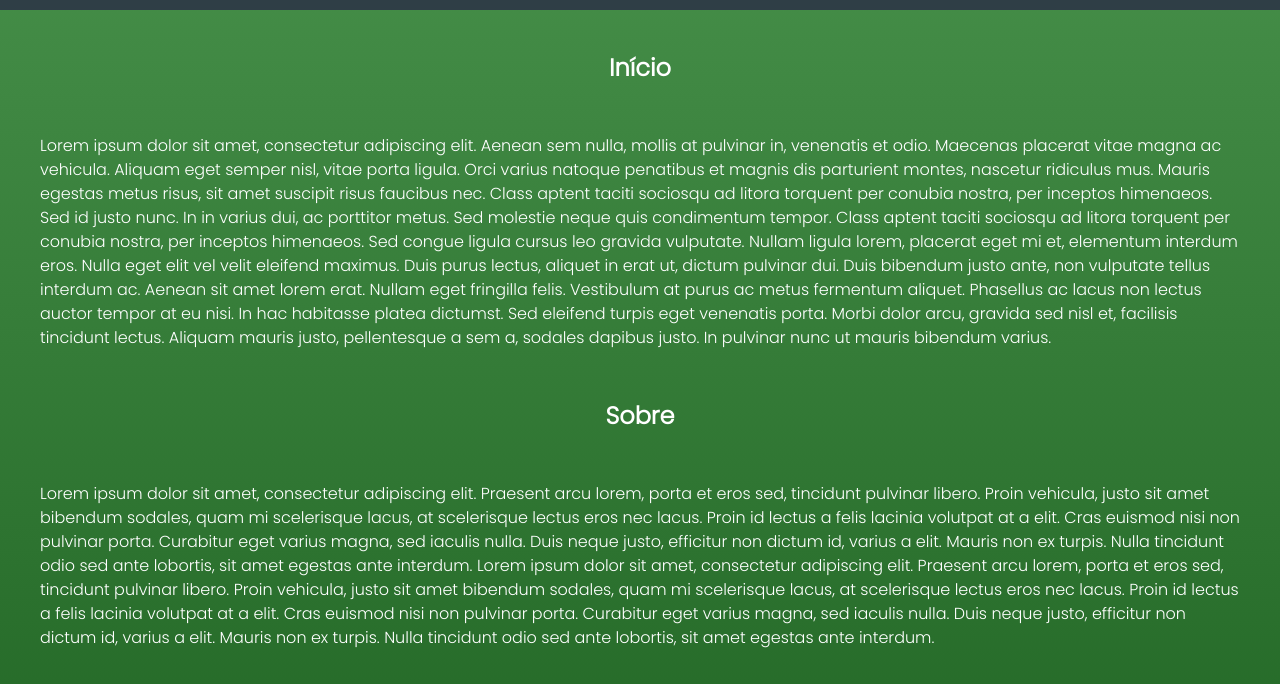
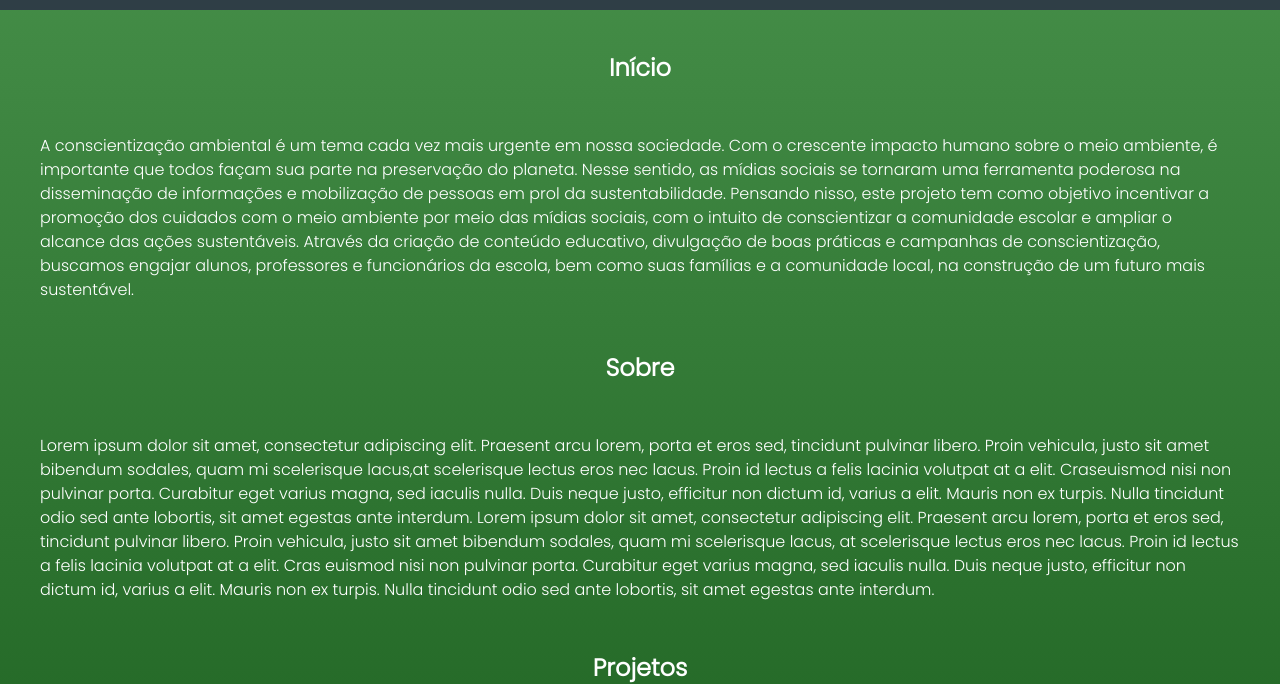
Before and after one commit to Taijuu/projectMA, a plain HTML site: page index.html in a window 1280 px wide. Shown: the part 119-803 px from the top of the page. Drawn offline with Linux system fonts and the light colour scheme.

Commit message:
Add files via upload

```diff
--- a/index.html
+++ b/index.html
@@ -28,23 +28,14 @@
     <main>
         <section>
             <h1 id="inicio">Início</h1>
-            <p>Lorem ipsum dolor sit amet, consectetur adipiscing elit. Aenean sem nulla, mollis at pulvinar in, venenatis et odio. Maecenas placerat vitae magna ac vehicula. Aliquam eget semper nisl, vitae porta ligula. Orci varius natoque penatibus et magnis dis parturient montes, nascetur ridiculus mus. Mauris egestas metus risus, sit amet suscipit risus faucibus nec. Class aptent taciti sociosqu ad litora torquent per conubia nostra, per inceptos himenaeos. Sed id justo nunc. In in varius dui, ac porttitor metus. Sed molestie neque quis condimentum tempor. Class aptent taciti sociosqu ad litora torquent per conubia nostra, per inceptos himenaeos. Sed congue ligula cursus leo gravida vulputate. Nullam ligula lorem, placerat eget mi et, elementum interdum eros. Nulla eget elit vel velit eleifend maximus. Duis purus lectus, aliquet in erat ut, dictum pulvinar dui.
-
-                Duis bibendum justo ante, non vulputate tellus interdum ac. Aenean sit amet lorem erat. Nullam eget fringilla felis. Vestibulum at purus ac metus fermentum aliquet. Phasellus ac lacus non lectus auctor tempor at eu nisi. In hac habitasse platea dictumst. Sed eleifend turpis eget venenatis porta. Morbi dolor arcu, gravida sed nisl et, facilisis tincidunt lectus. Aliquam mauris justo, pellentesque a sem a, sodales dapibus justo. In pulvinar nunc ut mauris bibendum varius.</p>
+            <p>A conscientização ambiental é um tema cada vez mais urgente em nossa sociedade. Com o crescente impacto humano sobre o meio ambiente, é importante que todos façam sua parte na preservação do planeta. Nesse sentido, as mídias sociais se tornaram uma ferramenta poderosa na disseminação de informações e mobilização de pessoas em prol da sustentabilidade. Pensando nisso, este projeto tem como objetivo incentivar a promoção dos cuidados com o meio ambiente por meio das mídias sociais, com o intuito de conscientizar a comunidade escolar e ampliar o alcance das ações sustentáveis. Através da criação de conteúdo educativo, divulgação de boas práticas e campanhas de conscientização, buscamos engajar alunos, professores e funcionários da escola, bem como suas famílias e a comunidade local, na construção de um futuro mais sustentável.
+            </p>
 
             <h1 id="sobre">Sobre</h1>
             <p>Lorem ipsum dolor sit amet, consectetur adipiscing elit. Praesent arcu lorem, porta et eros sed,
                 tincidunt pulvinar libero. Proin vehicula, justo sit amet bibendum sodales, quam mi scelerisque
-                lacus,
-                at scelerisque lectus eros nec lacus. Proin id lectus a felis lacinia volutpat at a elit. Cras
-                euismod
-                nisi non pulvinar porta. Curabitur eget varius magna, sed iaculis nulla. Duis neque justo, efficitur
-                non
-                dictum id, varius a elit. Mauris non ex turpis. Nulla tincidunt odio sed ante lobortis, sit amet
-                egestas
-                ante interdum.
-                Lorem ipsum dolor sit amet, consectetur adipiscing elit. Praesent arcu lorem, porta et eros sed,
-                tincidunt pulvinar libero. Proin vehicula, justo sit amet bibendum sodales, quam mi scelerisque
+                lacus,at scelerisque lectus eros nec lacus. Proin id lectus a felis lacinia volutpat at a elit. Craseuismod nisi non pulvinar porta. Curabitur eget varius magna, sed iaculis nulla. Duis neque justo, efficitur non dictum id, varius a elit. Mauris non ex turpis. Nulla tincidunt odio sed ante lobortis, sit amet egestas
+                ante interdum. Lorem ipsum dolor sit amet, consectetur adipiscing elit. Praesent arcu lorem, porta et eros sed, tincidunt pulvinar libero. Proin vehicula, justo sit amet bibendum sodales, quam mi scelerisque
                 lacus,
                 at scelerisque lectus eros nec lacus. Proin id lectus a felis lacinia volutpat at a elit. Cras
                 euismod
```
